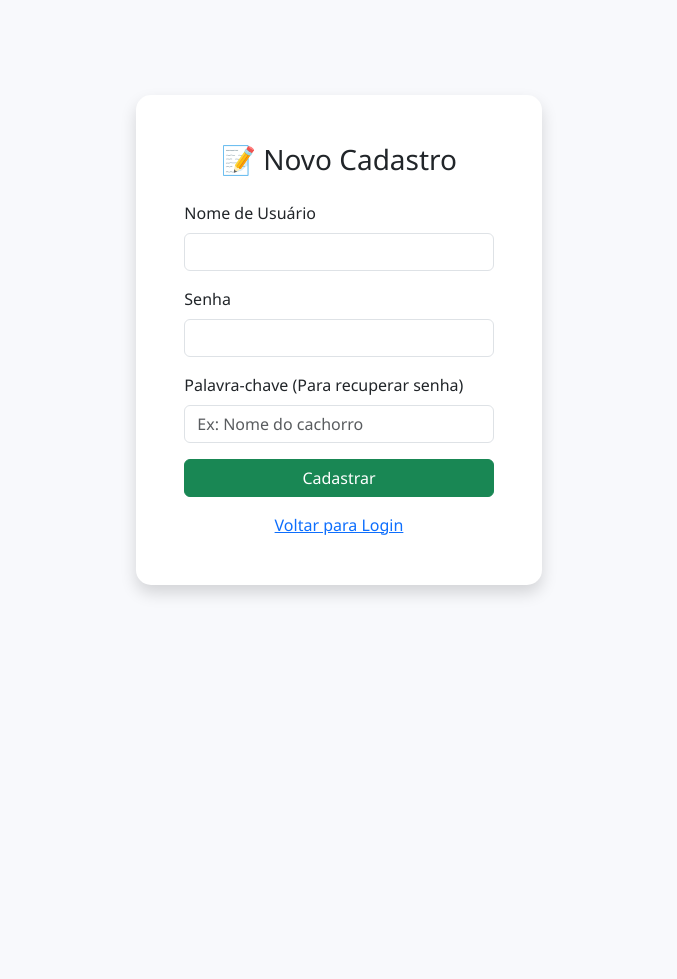
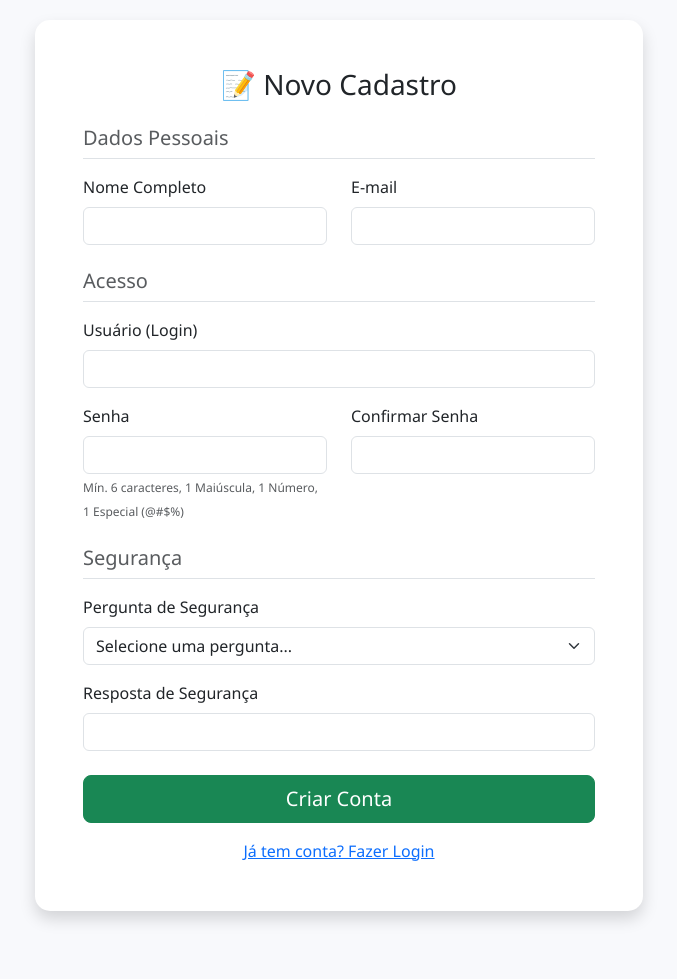
Before and after one commit to bruninhodeville-wq/financas-bruna, a Flask app: page /register in a window 1280 px wide. Shown: the whole page, without its empty margins (301-978 px from the left). Before the commit the page ends 596 px from the top, so only its background shows below. Run offline with Flask 3, Linux system fonts and the light colour scheme.

Commit message:
atualização pergunta de segurança

```diff
--- a/app.py
+++ b/app.py
@@ -1,5 +1,6 @@
 import os
 import json
+import re # Biblioteca para validação de senha (Regex)
 from datetime import datetime
 from flask import Flask, render_template, request, redirect, url_for, flash
 from flask_sqlalchemy import SQLAlchemy
@@ -20,7 +21,7 @@ app.config['SQLALCHEMY_TRACK_MODIFICATIONS'] = False
 
 db = SQLAlchemy(app)
 
-# --- CONFIGURAÇÃO DE LOGIN ---
+# --- LOGIN ---
 login_manager = LoginManager()
 login_manager.init_app(app)
 login_manager.login_view = 'login'
@@ -29,22 +30,41 @@ login_manager.login_view = 'login'
 def load_user(user_id):
     return User.query.get(int(user_id))
 
-# --- "O GUARDA" (Bloqueia quem precisa trocar a senha) ---
+# --- VALIDAÇÃO DE SENHA FORTE ---
+def validar_senha_forte(senha):
+    # Minimo 6 caracteres
+    if len(senha) < 6:
+        return False, "A senha deve ter no mínimo 6 caracteres."
+    # Letra Maiúscula
+    if not re.search(r"[A-Z]", senha):
+        return False, "A senha deve conter pelo menos uma letra maiúscula."
+    # Números
+    if not re.search(r"\d", senha):
+        return False, "A senha deve conter pelo menos um número."
+    # Caractere Especial
+    if not re.search(r"[!@#$%^&*(),.?\":{}|<>]", senha):
+        return False, "A senha deve conter pelo menos um caractere especial (!@#$%)."
+    return True, ""
+
+# --- GUARDA DE SEGURANÇA ---
 @app.before_request
 def check_password_change():
     if current_user.is_authenticated and current_user.must_change_password:
-        # Se o usuário tentar acessar qualquer coisa que NÃO seja trocar a senha ou sair
         if request.endpoint not in ['trocar_senha', 'logout', 'static']:
-            flash('Por segurança, você precisa redefinir sua senha antes de continuar.', 'warning')
+            flash('Por segurança, redefina sua senha seguindo os novos critérios.', 'warning')
             return redirect(url_for('trocar_senha'))
 
 # --- MODELOS ---
 class User(UserMixin, db.Model):
     id = db.Column(db.Integer, primary_key=True)
     username = db.Column(db.String(150), unique=True, nullable=False)
-    password = db.Column(db.String(150), nullable=False)
-    recovery_key = db.Column(db.String(100), nullable=True)
-    # NOVA COLUNA: Define se é obrigado a trocar a senha
+    nome_completo = db.Column(db.String(150), nullable=False) # Novo
+    email = db.Column(db.String(150), unique=True, nullable=False) # Novo
+    password = db.Column(db.String(255), nullable=False)
+
+    # Segurança
+    pergunta_seguranca = db.Column(db.String(200), nullable=False) # Novo
+    resposta_seguranca = db.Column(db.String(255), nullable=False) # Novo (Será hash)
     must_change_password = db.Column(db.Boolean, default=False)
 
 class Movimentacao(db.Model):
@@ -57,7 +77,6 @@ class Movimentacao(db.Model):
     data = db.Column(db.Date, nullable=False)
     user_id = db.Column(db.Integer, db.ForeignKey('user.id'), nullable=True)
 
-# Cria tabelas
 with app.app_context():
     db.create_all()
 
@@ -74,26 +93,46 @@ CATEGORIAS = {
     "Dependentes": ["Escola/Faculdade", "Cursos Extras", "Material escolar", "Esportes/Uniformes", "Mesada", "Passeios/Férias", "Vestuário", "Saúde/Medicamentos", "Outros"]
 }
 
-# --- ROTA DE MIGRAÇÃO ATUALIZADA ---
+# --- LISTA DE PERGUNTAS DE SEGURANÇA ---
+PERGUNTAS_SEGURANCA = [
+    "Qual o nome do seu primeiro animal de estimação?",
+    "Qual a cidade onde seus pais se conheceram?",
+    "Qual o nome da sua escola primária?",
+    "Qual o seu filme favorito?",
+    "Qual o nome de solteira da sua mãe?"
+]
+
+# --- ROTA DE MIGRAÇÃO (ATUALIZADA) ---
 @app.route('/migrar_bruna')
 def migrar_bruna():
     bruna = User.query.filter_by(username='bruna.emanuele').first()
 
-    # Se a Bruna não existir, cria. Se existir, FORÇA a troca de senha.
+    # Senha temporária simples (será forçada a troca)
+    hashed_pw = generate_password_hash('Mudar@123', method='scrypt')
+    # Resposta de segurança padrão para migração
+    hashed_resposta = generate_password_hash('migracao', method='scrypt')
+
     if not bruna:
-        hashed_pw = generate_password_hash('123456', method='scrypt')
-        bruna = User(username='bruna.emanuele', password=hashed_pw, recovery_key='segredo', must_change_password=True)
+        bruna = User(
+            username='bruna.emanuele',
+            nome_completo='Bruna Emanuele',
+            email='bruna@email.com', # Email fictício, ela pode mudar no banco se quiser
+            password=hashed_pw,
+            pergunta_seguranca='Qual o nome do seu primeiro animal de estimação?',
+            resposta_seguranca=hashed_resposta,
+            must_change_password=True
+        )
         db.session.add(bruna)
     else:
-        bruna.must_change_password = True # Força a troca na próxima vez
+        # Se já existir, atualiza para forçar troca
+        bruna.must_change_password = True
 
-    # Migra os lançamentos
     lancamentos_orfãos = Movimentacao.query.filter_by(user_id=None).all()
     for l in lancamentos_orfãos:
         l.user_id = bruna.id
 
     db.session.commit()
-    return "Sucesso! Usuária 'bruna.emanuele' configurada. A troca de senha será exigida no login."
+    return "Sucesso! Usuária migrada. Login: bruna.emanuele / Senha Temp: Mudar@123 (Resposta seg: migracao)"
 
 # --- ROTAS DE AUTENTICAÇÃO ---
 
@@ -106,11 +145,92 @@ def login():
 
         if user and check_password_hash(user.password, password):
             login_user(user)
-            # O @app.before_request vai cuidar de redirecionar se precisar trocar senha
             return redirect(url_for('dashboard'))
         else:
             flash('Login ou senha incorretos.', 'danger')
     return render_template('login.html')
+
+@app.route('/register', methods=['GET', 'POST'])
+def register():
+    if request.method == 'POST':
+        # Captura os campos
+        nome = request.form['nome']
+        email = request.form['email']
+        username = request.form['username']
+        password = request.form['password']
+        confirm = request.form['confirm_password']
+        pergunta = request.form['pergunta']
+        resposta = request.form['resposta']
+
+        # 1. Validações Básicas
+        if password != confirm:
+            flash('As senhas não coincidem!', 'danger')
+            return redirect(url_for('register'))
+
+        # 2. Validação de Senha Forte
+        valida, msg = validar_senha_forte(password)
+        if not valida:
+            flash(msg, 'warning')
+            return redirect(url_for('register'))
+
+        # 3. Verifica duplicidade
+        if User.query.filter((User.username == username) | (User.email == email)).first():
+            flash('Usuário ou E-mail já cadastrados!', 'warning')
+            return redirect(url_for('register'))
+
+        # 4. Salva no Banco (Criptografando Senha e Resposta)
+        hashed_pw = generate_password_hash(password, method='scrypt')
+        hashed_resp = generate_password_hash(resposta.lower().strip(), method='scrypt') # Salva resposta em minúsculo pra facilitar
+
+        new_user = User(
+            nome_completo=nome,
+            email=email,
+            username=username,
+            password=hashed_pw,
+            pergunta_seguranca=pergunta,
+            resposta_seguranca=hashed_resp,
+            must_change_password=False
+        )
+        db.session.add(new_user)
+        db.session.commit()
+
+        login_user(new_user)
+        flash('Conta criada com sucesso!', 'success')
+        return redirect(url_for('dashboard'))
+
+    return render_template('register.html', perguntas=PERGUNTAS_SEGURANCA)
+
+@app.route('/recuperar', methods=['GET', 'POST'])
+def recuperar():
+    if request.method == 'POST':
+        username = request.form['username']
+        pergunta_selecionada = request.form['pergunta']
+        resposta_usuario = request.form['resposta']
+        new_password = request.form['new_password']
+
+        user = User.query.filter_by(username=username).first()
+
+        # Verifica Usuário + Pergunta Correta + Resposta Correta
+        if user and user.pergunta_seguranca == pergunta_selecionada:
+            if check_password_hash(user.resposta_seguranca, resposta_usuario.lower().strip()):
+
+                # Valida a nova senha
+                valida, msg = validar_senha_forte(new_password)
+                if not valida:
+                    flash(msg, 'warning')
+                    return render_template('recuperar.html', perguntas=PERGUNTAS_SEGURANCA)
+
+                user.password = generate_password_hash(new_password, method='scrypt')
+                user.must_change_password = False
+                db.session.commit()
+                flash('Senha alterada com sucesso! Faça login.', 'success')
+                return redirect(url_for('login'))
+            else:
+                flash('Resposta de segurança incorreta.', 'danger')
+        else:
+            flash('Usuário não encontrado ou pergunta incorreta.', 'danger')
+
+    return render_template('recuperar.html', perguntas=PERGUNTAS_SEGURANCA)
 
 @app.route('/trocar_senha', methods=['GET', 'POST'])
 @login_required
@@ -121,60 +241,19 @@ def trocar_senha():
 
         if nova_senha != confirmacao:
             flash('As senhas não coincidem!', 'danger')
-        elif len(nova_senha) < 4:
-            flash('A senha deve ter pelo menos 4 caracteres.', 'warning')
         else:
-            # Salva a nova senha
-            current_user.password = generate_password_hash(nova_senha, method='scrypt')
-            current_user.must_change_password = False # Libera o usuário
-            db.session.commit()
-            flash('Senha atualizada com sucesso! Bem-vinda.', 'success')
-            return redirect(url_for('dashboard'))
+            # Valida Força
+            valida, msg = validar_senha_forte(nova_senha)
+            if not valida:
+                flash(msg, 'warning')
+            else:
+                current_user.password = generate_password_hash(nova_senha, method='scrypt')
+                current_user.must_change_password = False
+                db.session.commit()
+                flash('Senha atualizada! Acesso liberado.', 'success')
+                return redirect(url_for('dashboard'))
 
     return render_template('trocar_senha.html')
-
-@app.route('/register', methods=['GET', 'POST'])
-def register():
-    if request.method == 'POST':
-        username = request.form['username']
-        password = request.form['password']
-        recovery = request.form['recovery']
-
-        if User.query.filter_by(username=username).first():
-            flash('Usuário já existe!', 'warning')
-            return redirect(url_for('register'))
-
-        hashed_pw = generate_password_hash(password, method='scrypt')
-        # Novos usuários não precisam trocar senha logo de cara
-        new_user = User(username=username, password=hashed_pw, recovery_key=recovery, must_change_password=False)
-        db.session.add(new_user)
-        db.session.commit()
-
-        login_user(new_user)
-        return redirect(url_for('dashboard'))
-
-    return render_template('register.html')
-
-@app.route('/recuperar', methods=['GET', 'POST'])
-def recuperar():
-    if request.method == 'POST':
-        username = request.form['username']
-        recovery_try = request.form['recovery']
-        new_password = request.form['new_password']
-
-        user = User.query.filter_by(username=username).first()
-
-        if user and user.recovery_key == recovery_try:
-            user.password = generate_password_hash(new_password, method='scrypt')
-            # Se recuperou, pode exigir troca ou não. Aqui vamos liberar direto.
-            user.must_change_password = False
-            db.session.commit()
-            flash('Senha alterada com sucesso! Faça login.', 'success')
-            return redirect(url_for('login'))
-        else:
-            flash('Usuário ou Palavra-chave incorretos.', 'danger')
-
-    return render_template('recuperar.html')
 
 @app.route('/logout')
 @login_required
@@ -182,13 +261,12 @@ def logout():
     logout_user()
     return redirect(url_for('login'))
 
-# --- ROTAS DO SISTEMA (PROTEGIDAS) ---
-
+# --- ROTAS DO SISTEMA (IGUAIS) ---
 @app.route('/')
 @login_required
 def dashboard():
     movimentacoes = Movimentacao.query.filter_by(user_id=current_user.id).all()
-    # ... LÓGICA RESUMIDA (MANTENHA A SUA LOGICA PANDAS AQUI) ...
+    # ... Lógica resumida para caber aqui (Use a do código anterior) ...
     if not movimentacoes:
          return render_template('dashboard.html', receita_mes=0, despesa_mes=0, saldo_mes=0, saldo_geral=0, categorias_json="{}", meses_labels="[]", receitas_mes="[]", despesas_mes="[]", user=current_user)
 
@@ -208,7 +286,6 @@ def dashboard():
 
     despesas = df[df['tipo'] == 'despesa']
     por_categoria = despesas.groupby('categoria')['valor'].sum().to_dict() if not despesas.empty else {}
-
     por_mes = df.groupby(['mes_ano', 'tipo'])['valor'].sum().unstack(fill_value=0)
     if 'receita' not in por_mes.columns: por_mes['receita'] = 0
     if 'despesa' not in por_mes.columns: por_mes['despesa'] = 0
--- a/templates/register.html
+++ b/templates/register.html
@@ -1,8 +1,8 @@
 {% extends "base.html" %}
 
 {% block content %}
-<div class="d-flex justify-content-center align-items-center" style="min-height: 80vh;">
-    <div class="col-md-4">
+<div class="d-flex justify-content-center align-items-center mb-5" style="min-height: 80vh;">
+    <div class="col-md-6">
         <div class="card shadow border-0" style="border-radius: 15px;">
             <div class="card-body p-5">
                 <h3 class="text-center mb-4">📝 Novo Cadastro</h3>
@@ -16,24 +16,58 @@
                 {% endwith %}
 
                 <form method="POST">
+                    <h5 class="text-muted mb-3 border-bottom pb-2">Dados Pessoais</h5>
+                    <div class="row">
+                        <div class="col-md-6 mb-3">
+                            <label class="form-label">Nome Completo</label>
+                            <input type="text" name="nome" class="form-control" required>
+                        </div>
+                        <div class="col-md-6 mb-3">
+                            <label class="form-label">E-mail</label>
+                            <input type="email" name="email" class="form-control" required>
+                        </div>
+                    </div>
+
+                    <h5 class="text-muted mb-3 mt-2 border-bottom pb-2">Acesso</h5>
                     <div class="mb-3">
-                        <label class="form-label">Nome de Usuário</label>
+                        <label class="form-label">Usuário (Login)</label>
                         <input type="text" name="username" class="form-control" required>
                     </div>
+                    <div class="row">
+                        <div class="col-md-6 mb-3">
+                            <label class="form-label">Senha</label>
+                            <input type="password" name="password" class="form-control" required>
+                            <small class="text-muted" style="font-size: 0.75rem;">
+                                Mín. 6 caracteres, 1 Maiúscula, 1 Número, 1 Especial (@#$%)
+                            </small>
+                        </div>
+                        <div class="col-md-6 mb-3">
+                            <label class="form-label">Confirmar Senha</label>
+                            <input type="password" name="confirm_password" class="form-control" required>
+                        </div>
+                    </div>
+
+                    <h5 class="text-muted mb-3 mt-2 border-bottom pb-2">Segurança</h5>
                     <div class="mb-3">
-                        <label class="form-label">Senha</label>
-                        <input type="password" name="password" class="form-control" required>
+                        <label class="form-label">Pergunta de Segurança</label>
+                        <select name="pergunta" class="form-select" required>
+                            <option value="" selected disabled>Selecione uma pergunta...</option>
+                            {% for p in perguntas %}
+                                <option value="{{ p }}">{{ p }}</option>
+                            {% endfor %}
+                        </select>
                     </div>
                     <div class="mb-3">
-                        <label class="form-label">Palavra-chave (Para recuperar senha)</label>
-                        <input type="text" name="recovery" class="form-control" placeholder="Ex: Nome do cachorro" required>
+                        <label class="form-label">Resposta de Segurança</label>
+                        <input type="text" name="resposta" class="form-control" required>
                     </div>
-                    <div class="d-grid">
-                        <button type="submit" class="btn btn-success">Cadastrar</button>
+
+                    <div class="d-grid mt-4">
+                        <button type="submit" class="btn btn-success btn-lg">Criar Conta</button>
                     </div>
                 </form>
                 <div class="text-center mt-3">
-                    <a href="/login">Voltar para Login</a>
+                    <a href="/login">Já tem conta? Fazer Login</a>
                 </div>
             </div>
         </div>
```
Also changed, not shown: templates/recuperar.html (+18 -4 lines).
